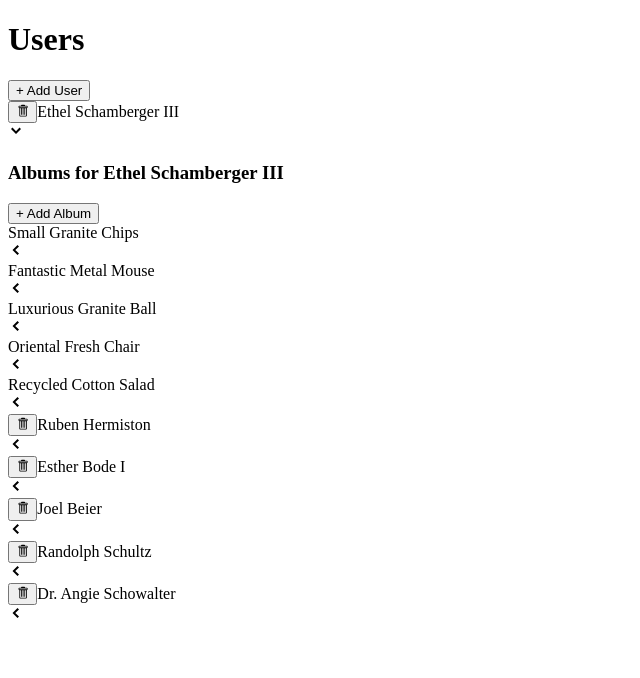
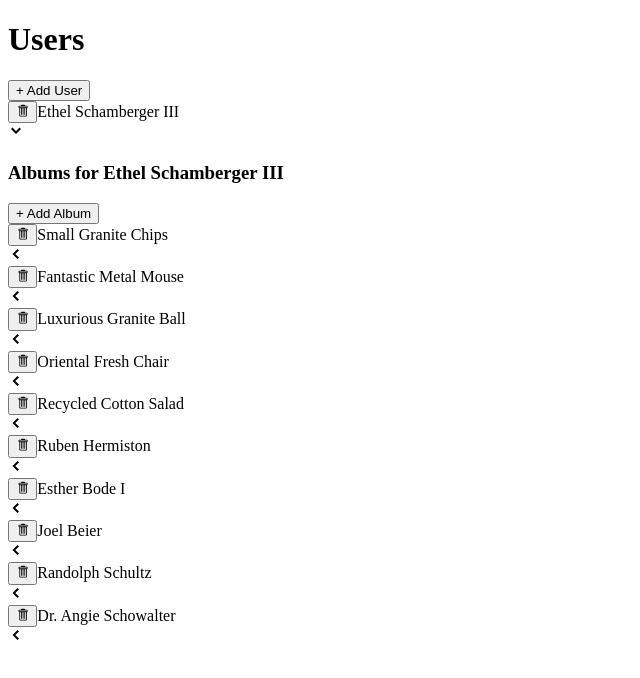
Before and after one commit to mihirbhalani007/PHOTO_ALBUM_REACT-REDUX, a React (Create React App) app: page / in a window 1280 px wide. Both pictures are taken after a click on the element 640 px from the left and 133 px from the top of the page. Shown: the top 678 px of the page, without its empty margins (0-640 px from the left). Built offline with nearby package versions, Linux system fonts and the light colour scheme; data requests are answered from the project's data file.

Commit message:
Move albumListItem code to separate file

```diff
--- a/src/components/AlbumList.js
+++ b/src/components/AlbumList.js
@@ -5,6 +5,7 @@
 import Skeleton from "./Skeleton";
 import Button from "./Button";
 import ExpandablePanel from "./ExpandablePanel";
+import AlbumsListItem from "./AlbumsListItem";
 
 function AlbumList({ user }) {
   const { data, error, isLoading } = useFetchAlbumQuery(user);
@@ -22,12 +23,7 @@
     content = <div>Error loading albums.</div>;
   } else {
     content = data.map((album) => {
-      const header = <div>{album.title}</div>;
-      return (
-        <ExpandablePanel key={album.id} header={header}>
-          List of photos of the album
-        </ExpandablePanel>
-      );
+      return <AlbumsListItem key={album.id} album={album} />;
     });
   }
 
--- /dev/null
+++ b/src/components/AlbumsListItem.js
@@ -0,0 +1,21 @@
+import Button from "./Button";
+import ExpandablePanel from "./ExpandablePanel";
+import { GoTrashcan } from "react-icons/go";
+
+function AlbumsListItem({ album }) {
+  const header = (
+    <div>
+      <Button>
+        <GoTrashcan />
+      </Button>
+      {album.title}
+    </div>
+  );
+  return (
+    <ExpandablePanel key={album.id} header={header}>
+      List of photos of the album
+    </ExpandablePanel>
+  );
+}
+
+export default AlbumsListItem;
```
